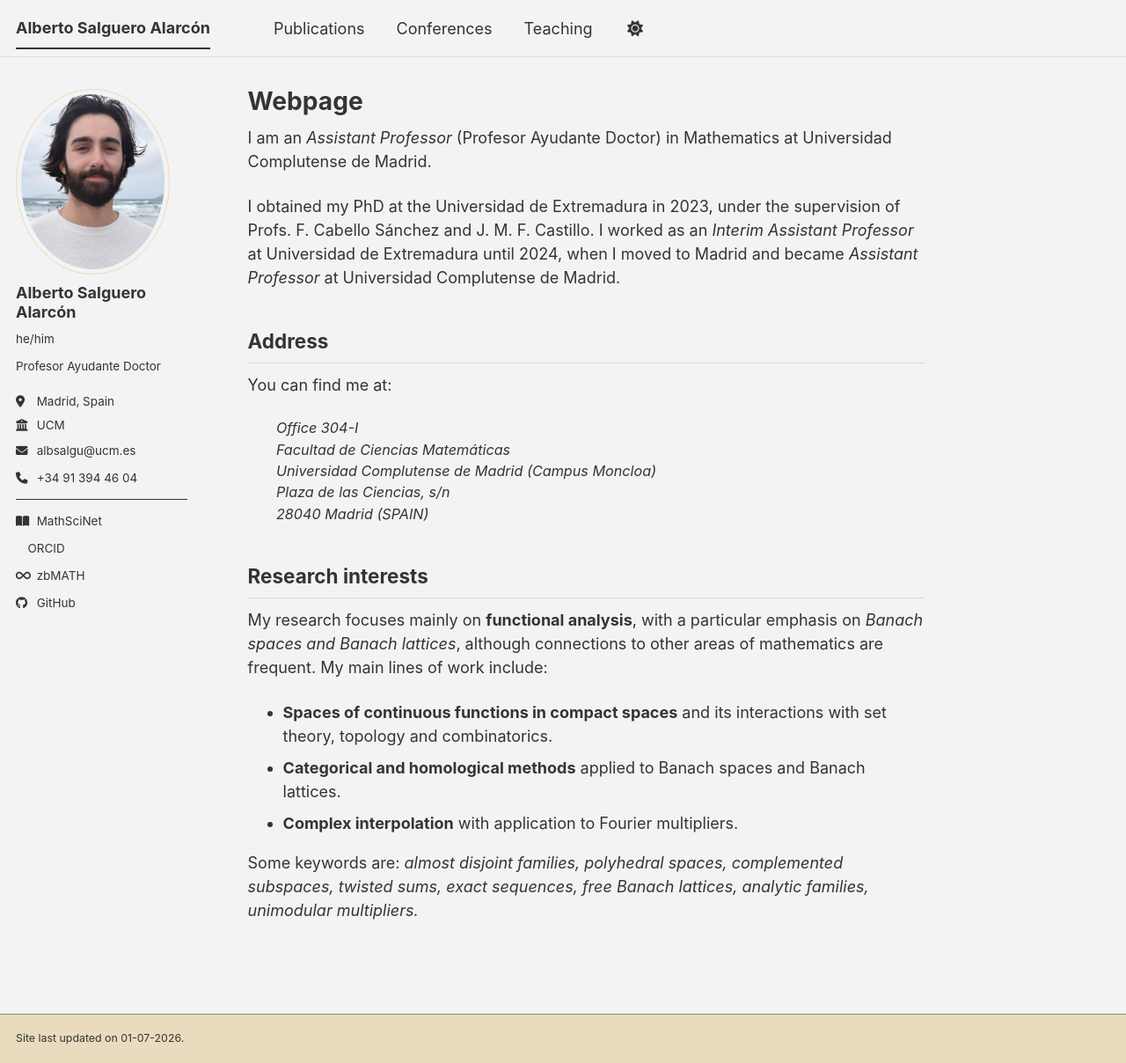
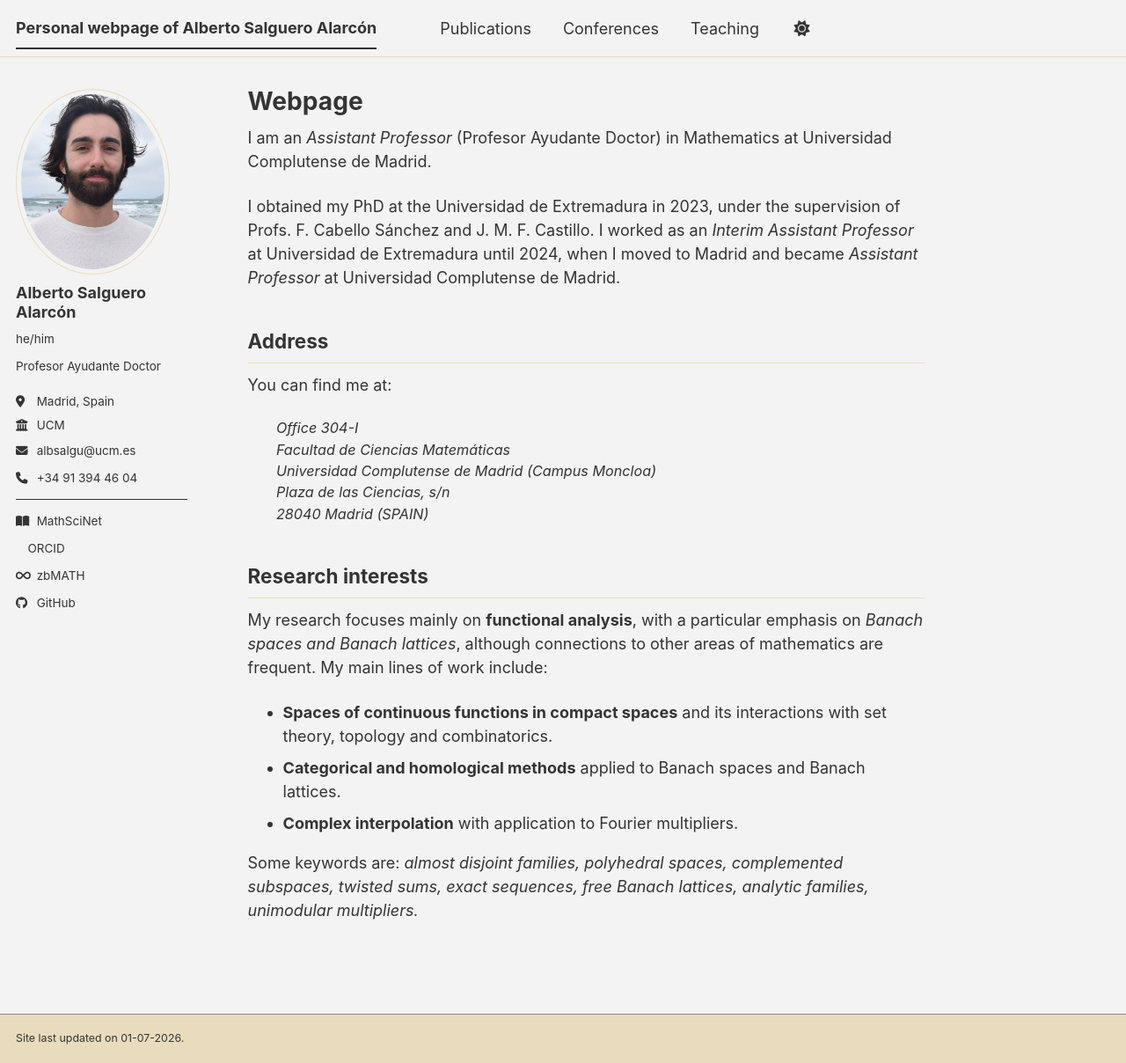
Before and after one commit to salgueroalarcon/salgueroalarcon.github.io, a Jekyll site: the page built from _pages/about.md, in a window 1280 px wide and 1208 px high. Shown: the whole window at 88% size. Built offline with Jekyll 4.4.1, drawn with Linux system fonts in a browser that asks for light colours; a style sheet for code colours, icons or effects is not loaded.

Commit message:
Revise title and description in config
Updated site title and description for clarity.

```diff
--- a/_config.yml
+++ b/_config.yml
@@ -9,10 +9,10 @@
 # Basic Site Settings
 locale                   : "en-US"
 site_theme               : "dirt" # The available themes options are "default", "air", "sunrise", "mint", "dirt" and "contrast"
-title                    : "Alberto Salguero Alarcón"
-title_separator          : "·"
+title                    : "Personal webpage of Alberto Salguero Alarcón"
+title_separator          : "-"
 name                     : &name "Alberto Salguero Alarcón"
-description              : &description "Web académica de Alberto Salguero Alarcón, Profesor en la Universidad Complutense de Madrid."   # Update this with a general description of your site, this is the default if not overridden by a page
+description              : &description "Personal webpage of Alberto Salguero Alarcón, professor at Universidad Complutense de Madrid."   # Update this with a general description of your site, this is the default if not overridden by a page
 url                      : "https://salgueroalarcon.github.io" # The base hostname & protocol for your site e.g. "https://[your GitHub username].github.io",
                                                            # or if you already have some other page hosted on Github then use "https://[your GitHub username].github.io/[Your Repo Name]"
 baseurl                  : "" # the subpath of your site, e.g. "/blog"
```
